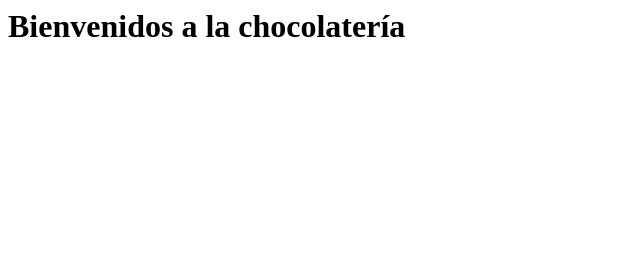
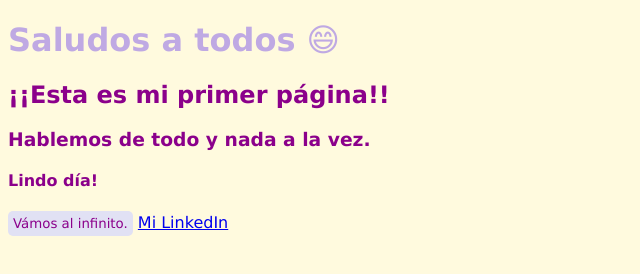
Before and after one commit to Arlette-Miranda/CH42-chocolate, a plain HTML site: page index.html in a window 1280 px wide. Shown: the whole page, without its empty margins (0-640 px from the left). Drawn offline with Linux system fonts and the light colour scheme.

Commit message:
add: estilos y funcionalidad

```diff
--- a/index.html
+++ b/index.html
@@ -1,10 +1,20 @@
-<html>
+<!DOCTYPE html>
+<html lang="en">
 <head>
-<title> Pagina de chocolates </title>
+    <meta charset="UTF-8">
+    <meta name="viewport" content="width=device-width, initial-scale=1.0">
+    <title>Web 1</title>
+    <!-- shift + alt + a = se crea comentario al seleccionar -->
+    <link rel="stylesheet" href="./style.css">
 </head>
+<body>
+<h1> Saludos a todos 😄</h1>
+<h2> ¡¡Esta es mi primer página!!</h2>
+<h3> Hablemos de todo y nada a la vez.</h3>
+<h4> Lindo día!</h4>
+<button onclick="gretting ()">Vámos al infinito.</button>
+<a target="_blank" href="https://www.linkedin.com/in/arlette-miranda/"> Mi LinkedIn </a>
 
-<body>
-<h1> Bienvenidos a la chocolatería</h1>
-
+<script src="./script.js"></script>
 </body>
 </html>
--- a/script.js
+++ b/script.js
@@ -0,0 +1,5 @@
+console.log("Yei, he conectado HTML con JS");
+
+function gretting(){
+    alert("y más allá!! 🚀");
+}
--- a/style.css
+++ b/style.css
@@ -0,0 +1,25 @@
+/* CCS type selector */
+body{
+    background-color: #FFFADE;
+    color: darkmagenta;
+    font-family: 'Lucida Sans', sans-serif;
+}
+button {
+    background-color: #E1E1F4;
+    color: #8B008B;
+    padding: 5px;
+    font-family: 'Lucida Sans', sans-serif;
+    border: none;
+    border-radius: 5px;
+    cursor: pointer;
+}
+
+/* CSS type selecor: pseudo class selector */
+button:hover{
+    background-color: #A1A1C5;
+    font-weight: bold;
+}
+
+h1{
+    color: #BFA9E3;
+}
```
